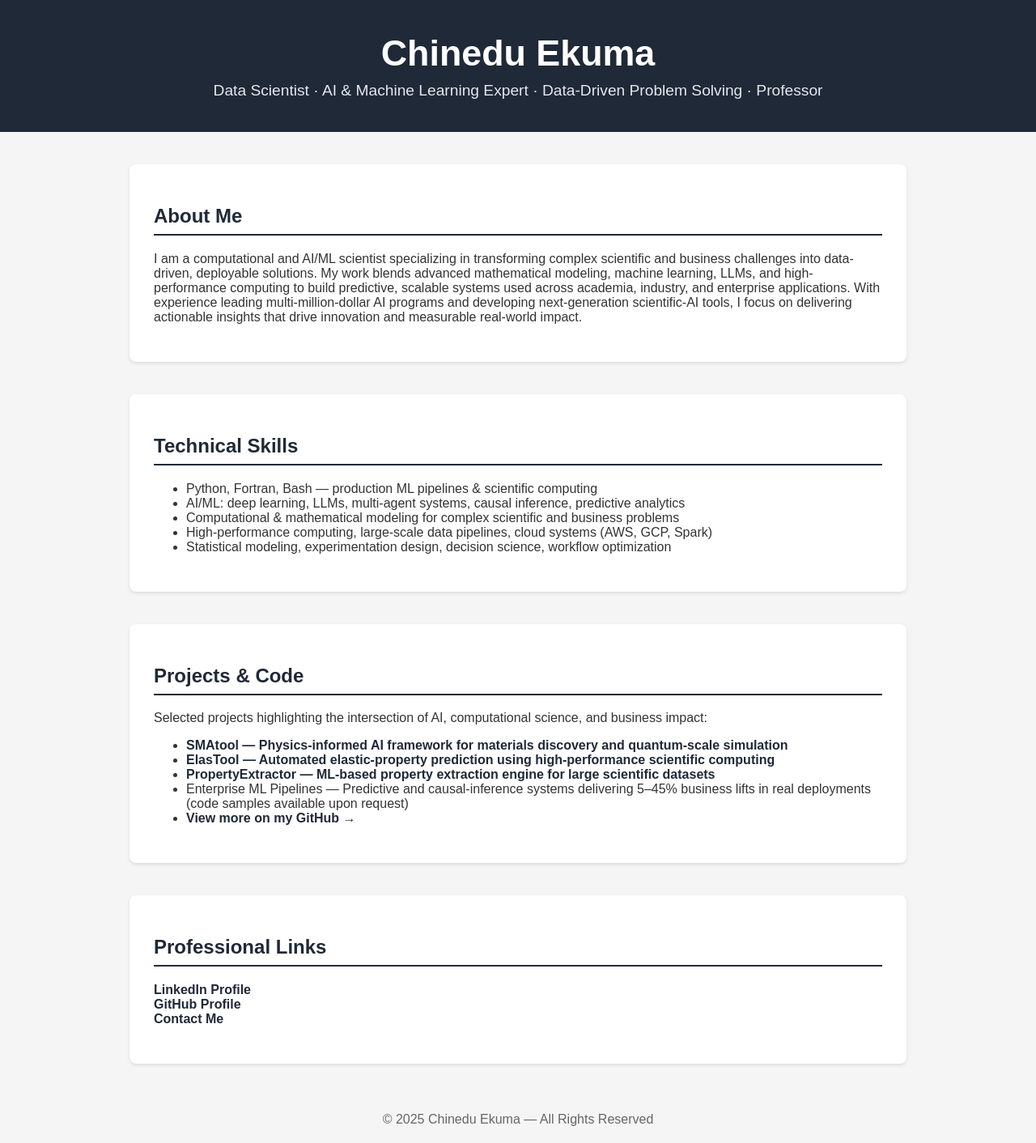
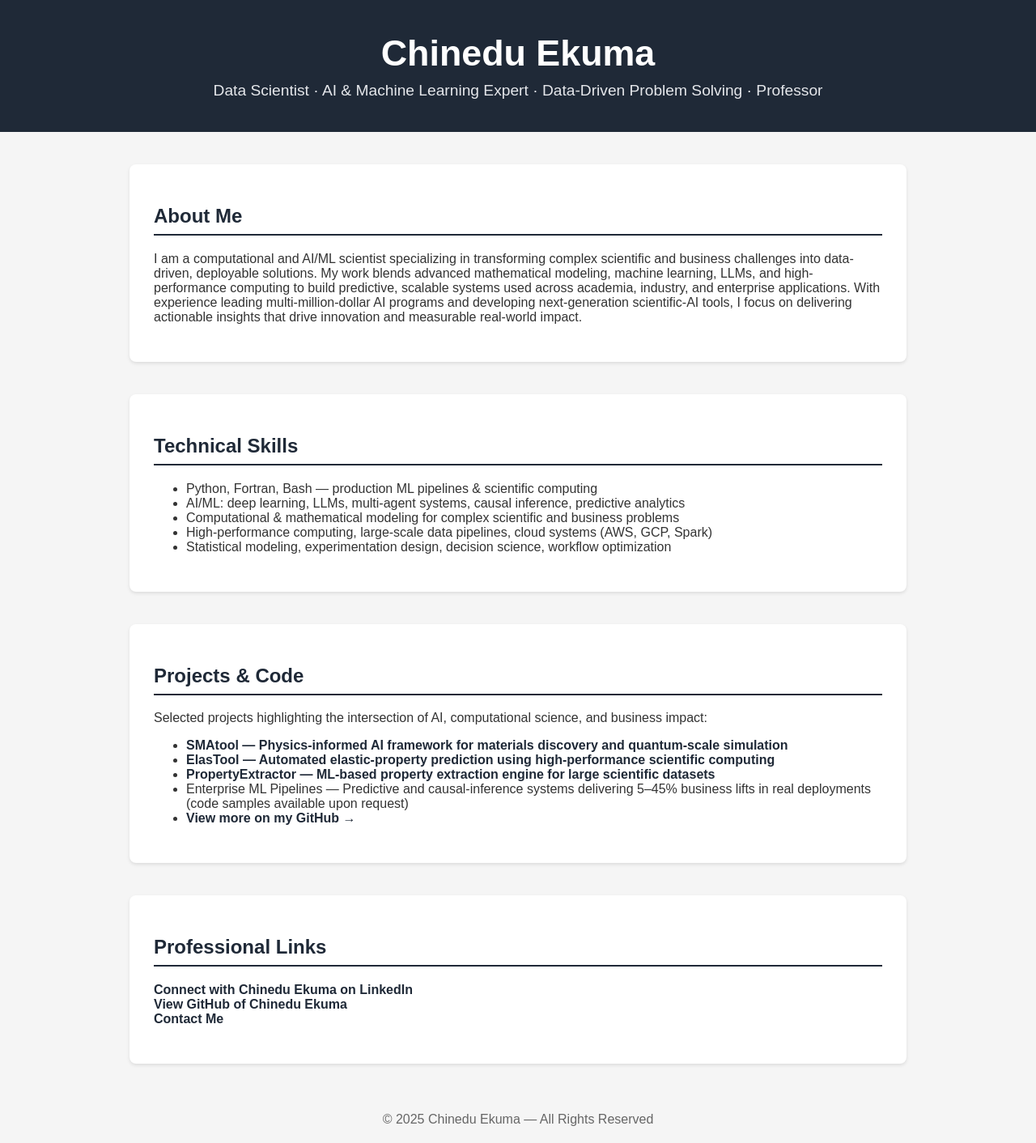
Before and after one commit to gmp007/gmp007.github.io, a Jekyll site: the page index.html, which Jekyll copies as it is, in a window 1280 px wide. Shown: the whole page at 81% size. Built offline with Jekyll 4.4.1, drawn with Linux system fonts in a browser that asks for light colours; some of the changed lines change nothing that is shown.

Commit message:
Update index.html

```diff
--- a/index.html
+++ b/index.html
@@ -5,13 +5,35 @@
     <meta name="viewport" content="width=device-width, initial-scale=1.0">
     <meta name="google-site-verification" content="07gbaixVYG4lNw4XuI0BeCHYXLCBZbxI8g4YZf1Yc7Q" />
     <meta name="description" content="Computational scientist and AI/ML expert specializing in machine learning, scientific AI, HPC, big data, and data-driven solutions across academia and industry.">
+    <script type="application/ld+json">
+    {
+      "@context": "https://schema.org",
+      "@type": "Person",
+      "name": "Chinedu Ekuma",
+      "jobTitle": "Professor and Data Scientist",
+      "url": "https://gmp007.github.io/",
+      "sameAs": [
+        "https://www.linkedin.com/in/chineduekuma",
+        "https://github.com/gmp007",
+        "https://medium.com/@chineduekuma"
+      ],
+      "affiliation": [
+        {
+          "@type": "EducationalOrganization",
+          "name": "Lehigh University"
+        }
+      ],
+      "description": "Computational and AI/ML scientist specializing in scientific-AI tools and predictive scalable systems."
+    }
+    </script>
+
     <!-- Favicons -->
     <link rel="icon" href="/favicon.ico">
     <link rel="apple-touch-icon" sizes="180x180" href="/apple-touch-icon.png">
     <link rel="icon" type="image/png" sizes="32x32" href="/favicon-32x32.png">
     <link rel="icon" type="image/png" sizes="16x16" href="/favicon-16x16.png">
     <link rel="manifest" href="/site.webmanifest">
-    <title>Chinedu Ekuma | Computational & ML Expert </title>
+    <title>Chinedu Ekuma | Computational Scientist & ML Expert </title>
     <style>
         body {
             margin: 0;
@@ -127,9 +149,10 @@
 <div class="section">
     <h2>Professional Links</h2>
     <p>
-        <a href="https://linkedin.com/in/chineduekuma" target="_blank">LinkedIn Profile</a><br>
-        <a href="https://github.com/gmp007" target="_blank">GitHub Profile</a><br>
+        <a href="https://linkedin.com/in/chineduekuma" target="_blank">Connect with Chinedu Ekuma on LinkedIn</a><br>
+        <a href="https://github.com/gmp007" target="_blank">View GitHub of Chinedu Ekuma</a><br>
         <a href="mailto:cekuma1@gmail.com">Contact Me</a>
+
     </p>
 </div>
 
```
